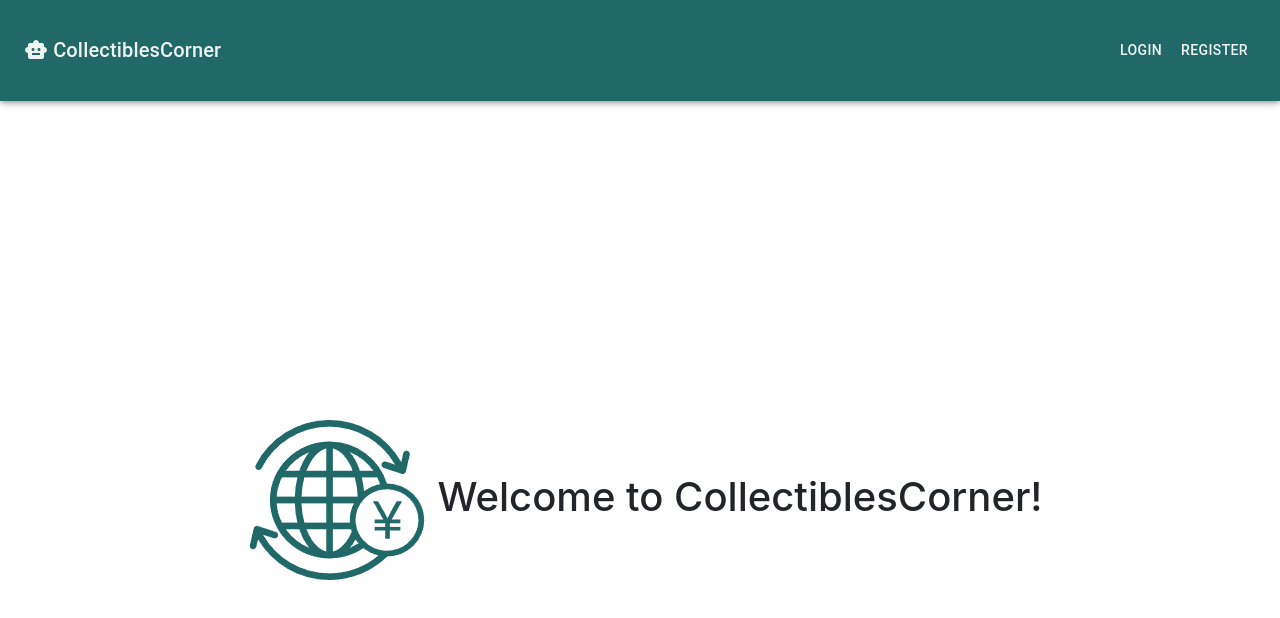
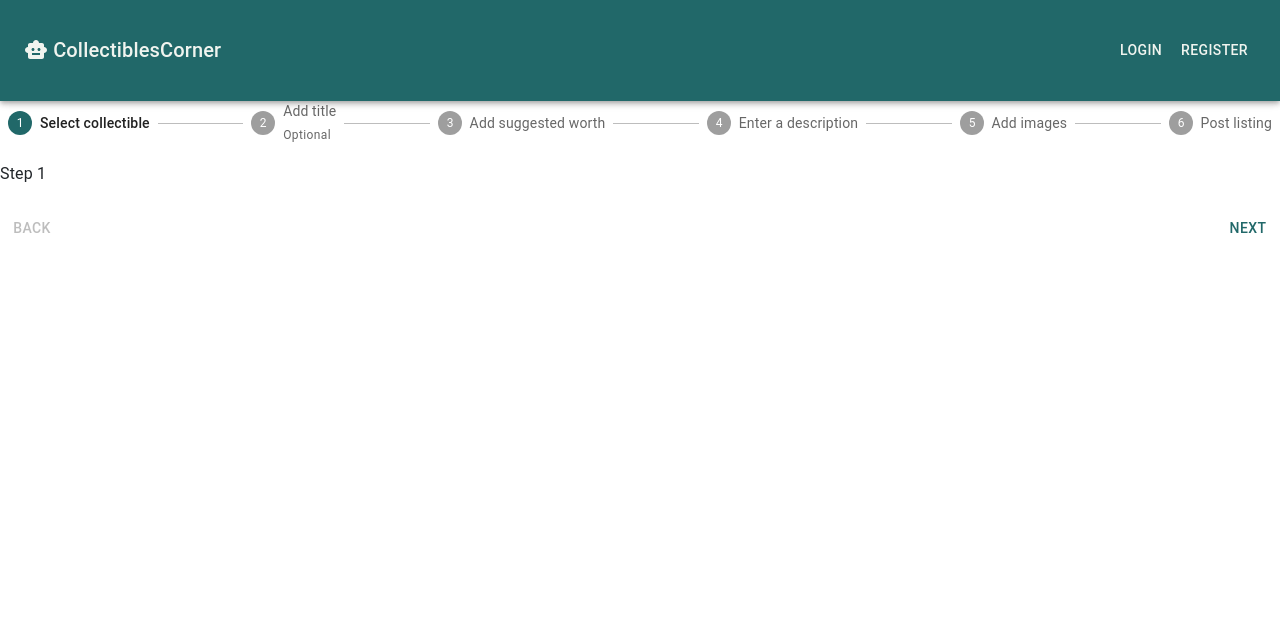
Before and after one commit to Parmoi/capstone-project-3900f11adusm, a React (Create React App) app in the folder frontend/: page / in a window 1280 px wide. Shown: the top 618 px of the page. Built offline with nearby package versions, Linux system fonts and the light colour scheme; the HTML template or start-up script is replaced by a standard one.

Commit message:
Added stepper components for sell_page

```diff
--- a/frontend/src/App.jsx
+++ b/frontend/src/App.jsx
@@ -9,6 +9,8 @@ import Profile from './pages/Profile';
 import WantList from './pages/WantList';
 import CollectionList from './pages/CollectionList';
 import HomePage from './pages/homePage';
+import SellPage from './pages/SellPage';
+
 import SignedInNav from './components/SignedInNav';
 import SignedOutNav from './components/SignedOutNav';
 
@@ -85,7 +87,8 @@ function App() {
            ?  <BrowserRouter>
               <SignedOutNav />
               <Routes>
-                <Route path="/" element={<HomePage/>} />
+                <Route path="/" element={<SellPage/>} />
+                {/* <Route path="/" element={<HomePage/>} /> */}
                 <Route path="/login" element={<SignIn setLogin={setLoggedIn}/>} />
                 <Route path="/register" element={<Register setLogin={setLoggedIn}/>} />
               </Routes>
--- /dev/null
+++ b/frontend/src/components/Stepper.jsx
@@ -0,0 +1,118 @@
+import * as React from 'react';
+import Box from '@mui/material/Box';
+import Stepper from '@mui/material/Stepper';
+import Step from '@mui/material/Step';
+import StepLabel from '@mui/material/StepLabel';
+import Button from '@mui/material/Button';
+import Typography from '@mui/material/Typography';
+
+const steps = ['Select collectible', 'Add title', 'Add suggested worth', 'Enter a description', 'Add images', 'Post listing'];
+
+// Taken from https://mui.com/material-ui/react-stepper/
+const SellStepper = () => {
+  const [activeStep, setActiveStep] = React.useState(0);
+  const [skipped, setSkipped] = React.useState(new Set());
+
+  const isStepOptional = (step) => {
+    return step === 1;
+  };
+
+  const isStepSkipped = (step) => {
+    return skipped.has(step);
+  };
+
+  const handleNext = () => {
+    let newSkipped = skipped;
+    if (isStepSkipped(activeStep)) {
+      newSkipped = new Set(newSkipped.values());
+      newSkipped.delete(activeStep);
+    }
+
+    setActiveStep((prevActiveStep) => prevActiveStep + 1);
+    setSkipped(newSkipped);
+  };
+
+  const handleBack = () => {
+    setActiveStep((prevActiveStep) => prevActiveStep - 1);
+  };
+
+  const handleSkip = () => {
+    if (!isStepOptional(activeStep)) {
+      // You probably want to guard against something like this,
+      // it should never occur unless someone's actively trying to break something.
+      throw new Error("You can't skip a step that isn't optional.");
+    }
+
+    setActiveStep((prevActiveStep) => prevActiveStep + 1);
+    setSkipped((prevSkipped) => {
+      const newSkipped = new Set(prevSkipped.values());
+      newSkipped.add(activeStep);
+      return newSkipped;
+    });
+  };
+
+  const handleReset = () => {
+    setActiveStep(0);
+  };
+
+  return (
+    <Box sx={{ width: '100%' }}>
+      <Stepper activeStep={activeStep}>
+        {steps.map((label, index) => {
+          const stepProps = {};
+          const labelProps = {};
+          if (isStepOptional(index)) {
+            labelProps.optional = (
+              <Typography variant="caption">Optional</Typography>
+            );
+          }
+          if (isStepSkipped(index)) {
+            stepProps.completed = false;
+          }
+          return (
+            <Step key={label} {...stepProps}>
+              <StepLabel {...labelProps}>{label}</StepLabel>
+            </Step>
+          );
+        })}
+      </Stepper>
+      {activeStep === steps.length ? (
+        <React.Fragment>
+          <Typography sx={{ mt: 2, mb: 1 }}>
+            All steps completed - you&apos;re finished
+          </Typography>
+          <Box sx={{ display: 'flex', flexDirection: 'row', pt: 2 }}>
+            <Box sx={{ flex: '1 1 auto' }} />
+            <Button onClick={handleReset}>Reset</Button>
+          </Box>
+        </React.Fragment>
+      ) : (
+        <React.Fragment>
+          <Typography sx={{ mt: 2, mb: 1 }}>Step {activeStep + 1}</Typography>
+          <Box sx={{ display: 'flex', flexDirection: 'row', pt: 2 }}>
+            <Button
+              color="inherit"
+              disabled={activeStep === 0}
+              onClick={handleBack}
+              sx={{ mr: 1 }}
+            >
+              Back
+            </Button>
+            <Box sx={{ flex: '1 1 auto' }} />
+            {isStepOptional(activeStep) && (
+              <Button color="inherit" onClick={handleSkip} sx={{ mr: 1 }}>
+                Skip
+              </Button>
+            )}
+
+            <Button onClick={handleNext}>
+              {activeStep === steps.length - 1 ? 'Finish' : 'Next'}
+            </Button>
+          </Box>
+        </React.Fragment>
+      )}
+    </Box>
+  );
+}
+
+export default SellStepper;
--- /dev/null
+++ b/frontend/src/pages/SellPage.jsx
@@ -0,0 +1,11 @@
+import * as React from 'react';
+import SellStepper from "../components/Stepper";
+
+const SellPage = () => {
+
+    return (
+        <SellStepper/>
+    );
+}
+
+export default SellPage;
```
